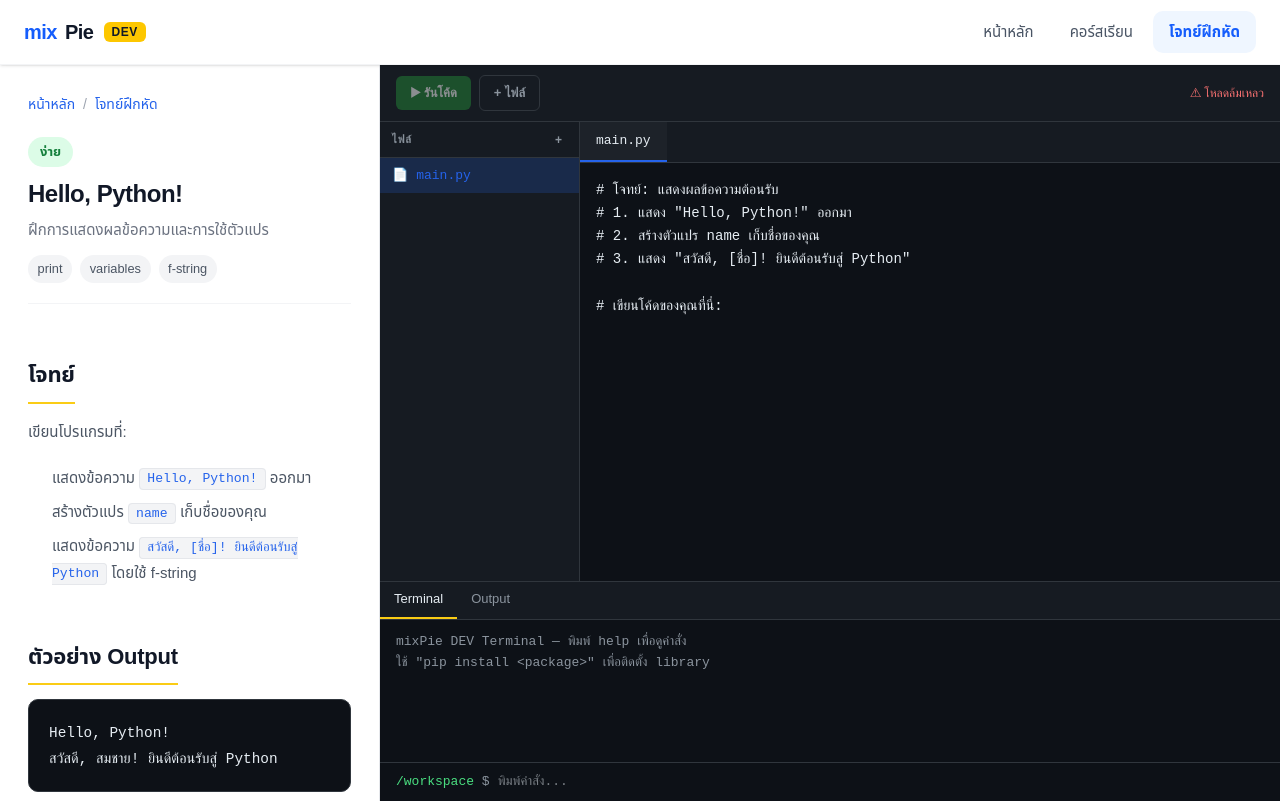
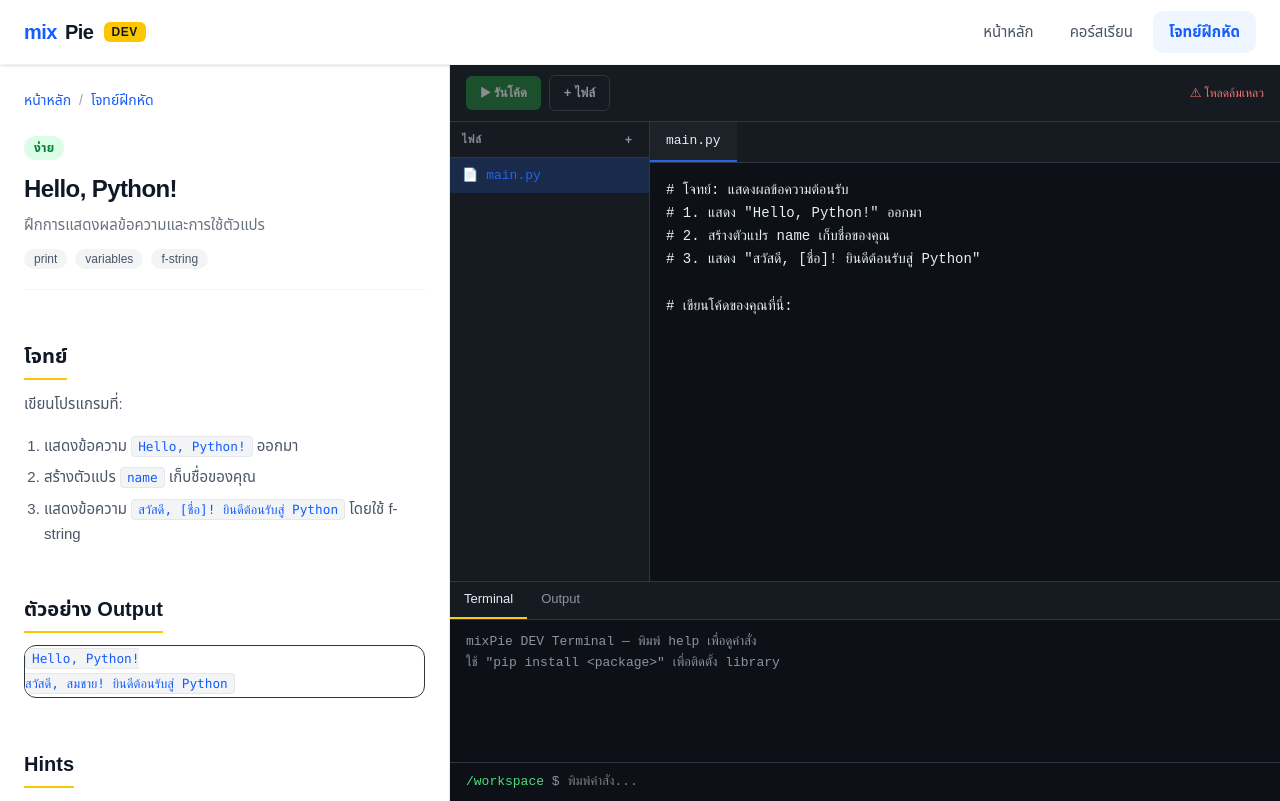
Before and after one commit to LoveMig6334/py-course-ai, a Next.js app: page /challenge/01-hello-python in a window 1280 px wide. Built offline with nearby package versions, Linux system fonts and the light colour scheme; a web font is replaced by a local one.

Commit message:
feat: enhance challenge and lesson pages with improved layout, styling, and badge components

```diff
--- a/app/challenge/[slug]/page.tsx
+++ b/app/challenge/[slug]/page.tsx
@@ -1,9 +1,13 @@
-import { getAllChallengeSlugs, getChallengeBySlug, type ChallengeMeta } from "@/lib/challenges";
+import IDE from "@/components/ide/IDE";
+import type { Difficulty } from "@/lib/challenges";
+import {
+  getAllChallengeSlugs,
+  getChallengeBySlug,
+  type ChallengeMeta,
+} from "@/lib/challenges";
 import { compileMDX } from "next-mdx-remote/rsc";
 import Link from "next/link";
 import { notFound } from "next/navigation";
-import IDE from "@/components/ide/IDE";
-import type { Difficulty } from "@/lib/challenges";
 
 const difficultyLabel: Record<Difficulty, string> = {
   easy: "ง่าย",
@@ -13,28 +17,43 @@ const difficultyLabel: Record<Difficulty, string> = {
 
 const components = {
   h1: (props: React.HTMLAttributes<HTMLHeadingElement>) => (
-    <h1 className="mdx-h1" style={{ fontSize: "1.375rem" }} {...props} />
+    <h1
+      className="text-[1.375rem] font-bold text-gray-900 mt-8 mb-3"
+      {...props}
+    />
   ),
   h2: (props: React.HTMLAttributes<HTMLHeadingElement>) => (
-    <h2 className="mdx-h2" {...props} />
+    <h2
+      className="text-xl font-bold text-gray-900 mt-8 mb-3 pb-2 border-b-2 border-yellow-400 inline-block"
+      {...props}
+    />
   ),
   h3: (props: React.HTMLAttributes<HTMLHeadingElement>) => (
-    <h3 className="mdx-h3" {...props} />
+    <h3 className="text-lg font-semibold text-gray-800 mt-6 mb-2" {...props} />
   ),
   p: (props: React.HTMLAttributes<HTMLParagraphElement>) => (
-    <p className="mdx-p" {...props} />
+    <p className="mb-4 text-gray-600 leading-relaxed" {...props} />
   ),
   ul: (props: React.HTMLAttributes<HTMLUListElement>) => (
-    <ul className="mdx-ul" {...props} />
+    <ul className="list-disc pl-5 mb-4 text-gray-600 space-y-1.5" {...props} />
   ),
   ol: (props: React.HTMLAttributes<HTMLOListElement>) => (
-    <ol className="mdx-ol" {...props} />
+    <ol
+      className="list-decimal pl-5 mb-4 text-gray-600 space-y-1.5"
+      {...props}
+    />
   ),
   code: (props: React.HTMLAttributes<HTMLElement>) => (
-    <code className="mdx-code" {...props} />
+    <code
+      className="bg-gray-100 px-1.5 py-0.5 rounded text-[0.85em] font-mono text-blue-600 border border-gray-200"
+      {...props}
+    />
   ),
   pre: (props: React.HTMLAttributes<HTMLPreElement>) => (
-    <pre className="mdx-pre" {...props} />
+    <pre
+      className="!bg-transparent !p-0 overflow-x-auto mb-5 border border-[#30363d] rounded-xl"
+      {...props}
+    />
   ),
 };
 
@@ -76,43 +95,56 @@ export default async function ChallengeDetailPage({
     challenge.frontmatter.starterCode ??
     `# ${challenge.frontmatter.title}\n# เขียนโค้ดของคุณที่นี่\n\n`;
 
+  // Badge styles map
+  const badgeStyles: Record<Difficulty, string> = {
+    easy: "bg-green-100 text-green-700",
+    medium: "bg-yellow-100 text-yellow-700",
+    hard: "bg-red-100 text-red-700",
+  };
+
   return (
-    <div className="challenge-layout">
+    <div className="flex flex-col lg:flex-row h-[calc(100vh-64px)] w-full overflow-hidden bg-white">
       {/* Description Panel */}
-      <div className="challenge-description-panel">
+      <div className="w-full lg:w-1/3 xl:w-[450px] flex-shrink-0 h-1/2 lg:h-full overflow-y-auto border-b lg:border-b-0 lg:border-r border-gray-200 p-5 md:p-6 custom-scrollbar">
         {/* Breadcrumb */}
-        <nav className="lesson-breadcrumb" style={{ marginBottom: "1.25rem" }}>
-          <Link href="/">หน้าหลัก</Link>
+        <nav className="flex items-center gap-2 mb-5 text-[0.875rem] text-gray-400">
+          <Link
+            href="/"
+            className="text-blue-600 font-medium hover:underline no-underline"
+          >
+            หน้าหลัก
+          </Link>
           <span>/</span>
-          <Link href="/challenge">โจทย์ฝึกหัด</Link>
+          <Link
+            href="/challenge"
+            className="text-blue-600 font-medium hover:underline no-underline"
+          >
+            โจทย์ฝึกหัด
+          </Link>
         </nav>
 
         {/* Header */}
-        <div style={{ marginBottom: "1.25rem" }}>
-          <span className={`difficulty-badge ${diff}`} style={{ marginBottom: "0.75rem", display: "inline-flex" }}>
+        <div className="mb-5">
+          <span
+            className={`inline-flex items-center px-2.5 py-1 rounded-full text-xs font-bold tracking-wide mb-3 ${badgeStyles[diff]}`}
+          >
             {difficultyLabel[diff]}
           </span>
-          <h1 className="lesson-title" style={{ fontSize: "1.5rem", marginBottom: "0.5rem" }}>
+          <h1 className="text-2xl font-bold text-gray-900 tracking-tight leading-snug mb-2">
             {challenge.frontmatter.title}
           </h1>
           {challenge.frontmatter.description && (
-            <p className="lesson-description" style={{ fontSize: "0.9375rem" }}>
+            <p className="text-[0.9375rem] text-gray-500 leading-relaxed">
               {challenge.frontmatter.description}
             </p>
           )}
-          {challenge.frontmatter.tags && challenge.frontmatter.tags.length > 0 && (
-            <div style={{ display: "flex", gap: "0.5rem", flexWrap: "wrap", marginTop: "0.75rem" }}>
+          {challenge.frontmatter.tags &&
+            challenge.frontmatter.tags.length > 0 && (
+              <div className="flex flex-wrap gap-2 mt-3">
                 {challenge.frontmatter.tags.map((tag) => (
                   <span
                     key={tag}
-                  style={{
-                    background: "var(--gray-100)",
-                    color: "var(--gray-600)",
-                    padding: "0.2rem 0.6rem",
-                    borderRadius: "999px",
-                    fontSize: "0.8rem",
-                    fontWeight: 500,
-                  }}
+                    className="bg-gray-100 text-gray-600 px-2.5 py-0.5 rounded-full text-xs font-medium"
                   >
                     {tag}
                   </span>
@@ -121,22 +153,16 @@ export default async function ChallengeDetailPage({
             )}
         </div>
 
-        <div
-          style={{
-            height: "1px",
-            background: "var(--gray-100)",
-            marginBottom: "1.25rem",
-          }}
-        />
+        <div className="h-[1px] bg-gray-100 mb-5 w-full"></div>
 
         {/* MDX content */}
-        <div className="mdx-body" style={{ fontSize: "0.9375rem" }}>
+        <div className="prose prose-blue prose-sm text-[0.9375rem] text-gray-700 max-w-none prose-pre:bg-[#0d1117] prose-pre:text-[#e6edf3] prose-pre:border prose-pre:border-[#30363d] prose-pre:p-4 prose-pre:rounded-xl">
           {content}
         </div>
       </div>
 
       {/* IDE Panel */}
-      <div className="challenge-ide-panel">
+      <div className="w-full lg:w-2/3 xl:flex-1 h-1/2 lg:h-full min-h-[400px]">
         <IDE initialCode={starterCode} />
       </div>
     </div>
--- a/app/challenge/page.tsx
+++ b/app/challenge/page.tsx
@@ -1,5 +1,5 @@
+import { getAllChallenges, type Difficulty } from "@/lib/challenges";
 import Link from "next/link";
-import { getAllChallenges, type Difficulty } from "@/lib/challenges";
 
 const difficultyLabel: Record<Difficulty, string> = {
   easy: "ง่าย",
@@ -17,52 +17,72 @@ export default async function ChallengePage() {
   const challenges = await getAllChallenges();
 
   return (
-    <div className="challenge-page">
-      <div className="page-header">
-        <h1 className="page-title">โจทย์ฝึกหัด Python</h1>
-        <p className="page-desc">
-          ฝึกทักษะการเขียนโค้ดด้วยโจทย์หลากหลายระดับ มี IDE พร้อมให้ใช้ในทุกโจทย์
+    <div className="max-w-4xl mx-auto px-6 py-12 md:py-20 min-h-[calc(100vh-64px)] w-full">
+      <div className="mb-12 max-w-2xl">
+        <h1 className="text-3xl md:text-4xl font-bold tracking-tight text-gray-900 mb-3">
+          โจทย์ฝึกหัด Python
+        </h1>
+        <p className="text-lg text-gray-500 leading-relaxed">
+          ฝึกทักษะการเขียนโค้ดด้วยโจทย์หลากหลายระดับ มี IDE
+          พร้อมให้ใช้ในทุกโจทย์
         </p>
       </div>
 
       {challenges.length === 0 ? (
-        <div style={{ textAlign: "center", padding: "5rem", color: "var(--gray-400)" }}>
-          <div style={{ fontSize: "3rem", marginBottom: "1rem" }}>🧩</div>
-          <p style={{ fontSize: "1.125rem" }}>ยังไม่มีโจทย์ฝึกหัด</p>
-          <p style={{ fontSize: "0.9rem", marginTop: "0.5rem" }}>
-            เพิ่มไฟล์ .mdx ในโฟลเดอร์ challenges/
+        <div className="text-center py-20 text-gray-400 bg-gray-50 rounded-2xl border border-gray-100">
+          <div className="text-5xl mb-4">🧩</div>
+          <p className="text-lg font-medium text-gray-600">
+            ยังไม่มีโจทย์ฝึกหัด
           </p>
+          <p className="text-sm mt-2">เพิ่มไฟล์ .mdx ในโฟลเดอร์ challenges/</p>
         </div>
       ) : (
-        <div className="challenges-list">
+        <div className="flex flex-col gap-4">
           {challenges.map((challenge) => {
             const diff = challenge.frontmatter.difficulty as Difficulty;
+
+            // Badge styles map
+            const badgeStyles: Record<Difficulty, string> = {
+              easy: "bg-green-100 text-green-700",
+              medium: "bg-yellow-100 text-yellow-700",
+              hard: "bg-red-100 text-red-700",
+            };
+
             return (
               <Link
                 key={challenge.slug}
                 href={`/challenge/${challenge.slug}`}
-                className="challenge-card"
+                className="group flex flex-col sm:flex-row sm:items-center gap-4 p-5 bg-white border-[1.5px] border-gray-200 rounded-2xl no-underline text-inherit transition-all duration-200 hover:border-blue-600 hover:shadow-md hover:-translate-y-0.5"
               >
-                <div className="challenge-num">
+                <div className="flex items-center gap-4 flex-1">
+                  <div className="w-12 h-12 flex items-center justify-center rounded-xl bg-gray-50 text-2xl shrink-0 group-hover:bg-blue-50 transition-colors">
                     {difficultyEmoji[diff]}
                   </div>
-                <div className="challenge-info">
-                  <div className="challenge-title">
+                  <div className="flex-1">
+                    <div className="text-[1.0625rem] font-bold text-gray-900 group-hover:text-blue-600 transition-colors">
                       {challenge.frontmatter.order
                         ? `#${challenge.frontmatter.order} — `
                         : ""}
                       {challenge.frontmatter.title}
                     </div>
                     {challenge.frontmatter.description && (
-                    <div className="challenge-desc">
+                      <div className="text-sm text-gray-500 mt-1 line-clamp-2 leading-relaxed">
                         {challenge.frontmatter.description}
                       </div>
                     )}
                   </div>
-                <span className={`difficulty-badge ${diff}`}>
+                </div>
+
+                <div className="flex items-center justify-between sm:justify-end gap-4 mt-2 sm:mt-0 pl-16 sm:pl-0">
+                  <span
+                    className={`px-3 py-1 rounded-full text-[0.8125rem] font-bold tracking-wide ${badgeStyles[diff]}`}
+                  >
                     {difficultyLabel[diff]}
                   </span>
-                <span style={{ color: "var(--gray-300)", marginLeft: "0.5rem" }}>→</span>
+                  <div className="w-8 h-8 rounded-full bg-gray-50 text-gray-400 flex items-center justify-center group-hover:bg-blue-600 group-hover:text-white transition-all">
+                    →
+                  </div>
+                </div>
               </Link>
             );
           })}
```
Also changed, not shown: app/course/[slug]/page.tsx (+50 -18 lines). Lines whose indentation alone changed are shown as unchanged.
